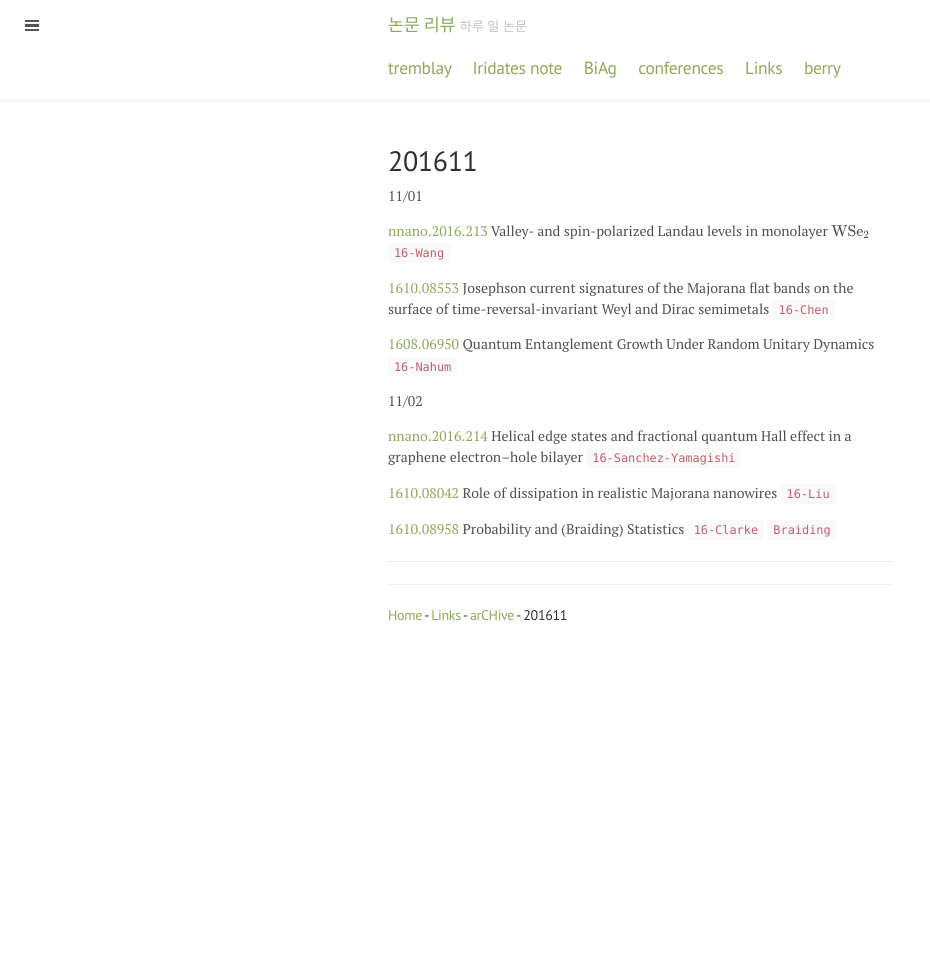
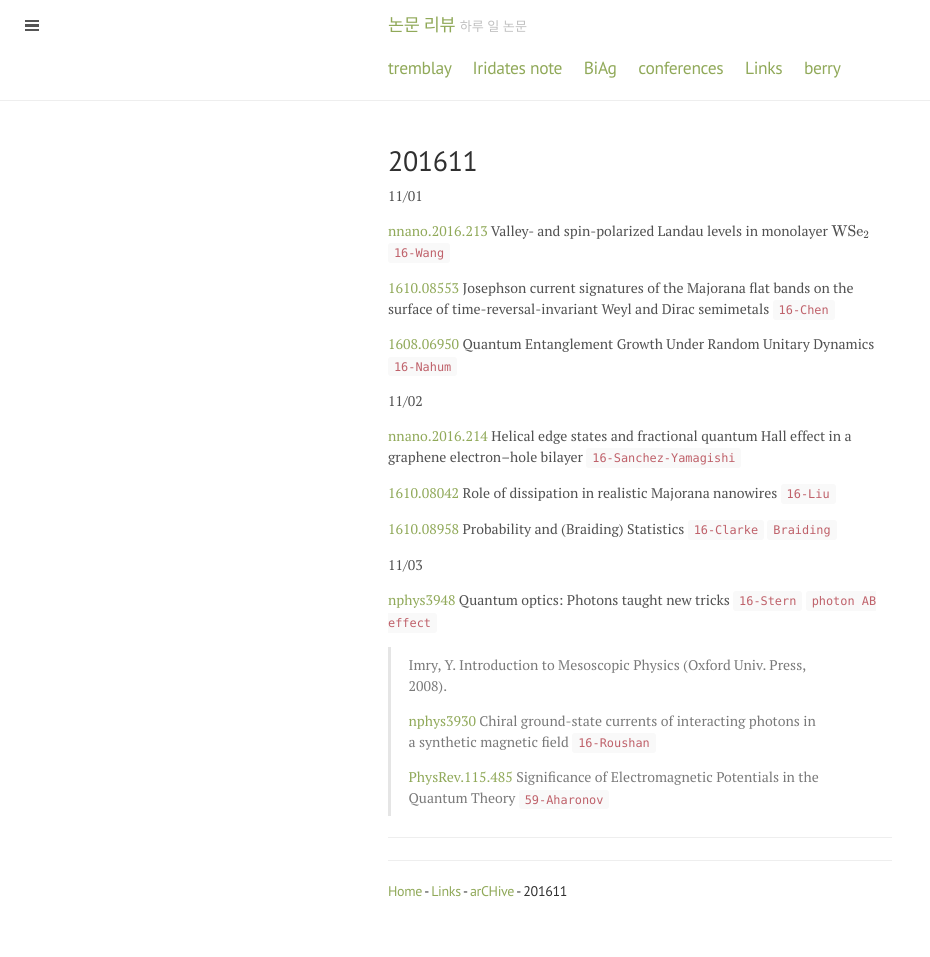
Before and after one commit to qkrwlsghdcjsworlt/work, a Jekyll site: the page built from 201611.md, in a window 1280 px wide. Shown: the whole page, without its empty margins (0-930 px from the left). Built offline with Jekyll 4.4.1, drawn with Linux system fonts in a browser that asks for light colours; formulas are drawn with MathJax 3; before the commit the page ends 900 px from its top, so only the background shows below that.

Commit message:
“update”

```diff
--- a/201611.md
+++ b/201611.md
@@ -21,6 +21,20 @@ title: 201611
 
 [1610.08958](https://arxiv.org/abs/1610.08958) Probability and (Braiding) Statistics `16-Clarke` `Braiding`
 
+11/03
+
+[nphys3948](http://www.nature.com/nphys/journal/vaop/ncurrent/full/nphys3948.html) Quantum optics: Photons taught new tricks `16-Stern` `photon AB effect`
+
+>Imry, Y. Introduction to Mesoscopic Physics (Oxford Univ. Press, 2008).
+>
+[nphys3930](http://www.nature.com/nphys/journal/vaop/ncurrent/full/nphys3930.html) Chiral ground-state currents of interacting photons in a synthetic magnetic field `16-Roushan`
+>
+[PhysRev.115.485](http://journals.aps.org/pr/abstract/10.1103/PhysRev.115.485) Significance of Electromagnetic Potentials in the Quantum Theory `59-Aharonov`
+
+
+
+
+
 
 ---
 
```
